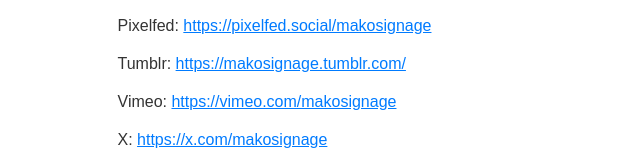
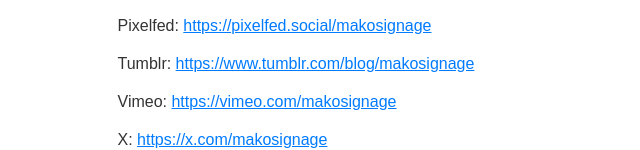
Before and after one commit to makosignage/makosignage.github.io, a plain HTML site: page index.html in a window 1280 px wide. Shown: the part 494-644 px from the top of the page, without its empty margins (320-960 px from the left). Drawn offline with Linux system fonts and the light colour scheme.

Commit message:
Update index.html

```diff
--- a/index.html
+++ b/index.html
@@ -74,7 +74,7 @@
         <p>Bluesky: <a href="https://bsky.app/profile/makosignage.bsky.social" target="_blank">https://bsky.app/profile/makosignage.bsky.social</a></p>
         <p>Dailymotion: <a href="https://www.dailymotion.com/makosignage" target="_blank">https://www.dailymotion.com/makosignage</a></p>
         <p>Pixelfed: <a href="https://pixelfed.social/makosignage" target="_blank">https://pixelfed.social/makosignage</a></p>
-        <p>Tumblr: <a href="https://makosignage.tumblr.com/" target="_blank">https://makosignage.tumblr.com/</a></p>
+        <p>Tumblr: <a href="https://www.tumblr.com/blog/makosignage" target="_blank">https://www.tumblr.com/blog/makosignage</a></p>
         <p>Vimeo: <a href="https://vimeo.com/makosignage" target="_blank">https://vimeo.com/makosignage</a></p>
         <p>X: <a href="https://x.com/makosignage" target="_blank">https://x.com/makosignage</a></p>
         <p>YouTube: <a href="https://www.youtube.com/@makosignage" target="_blank">https://www.youtube.com/@makosignage</a></p>
```
